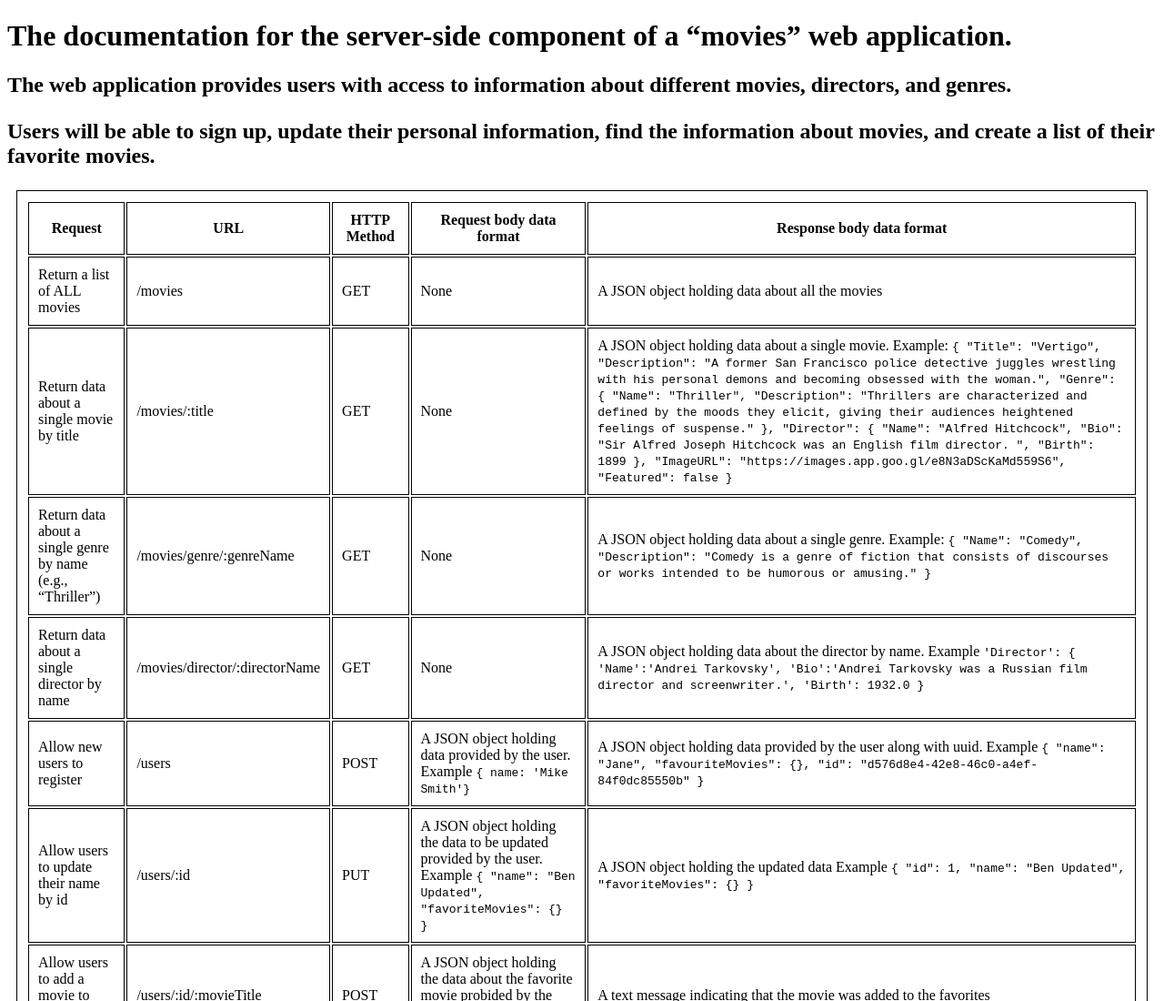
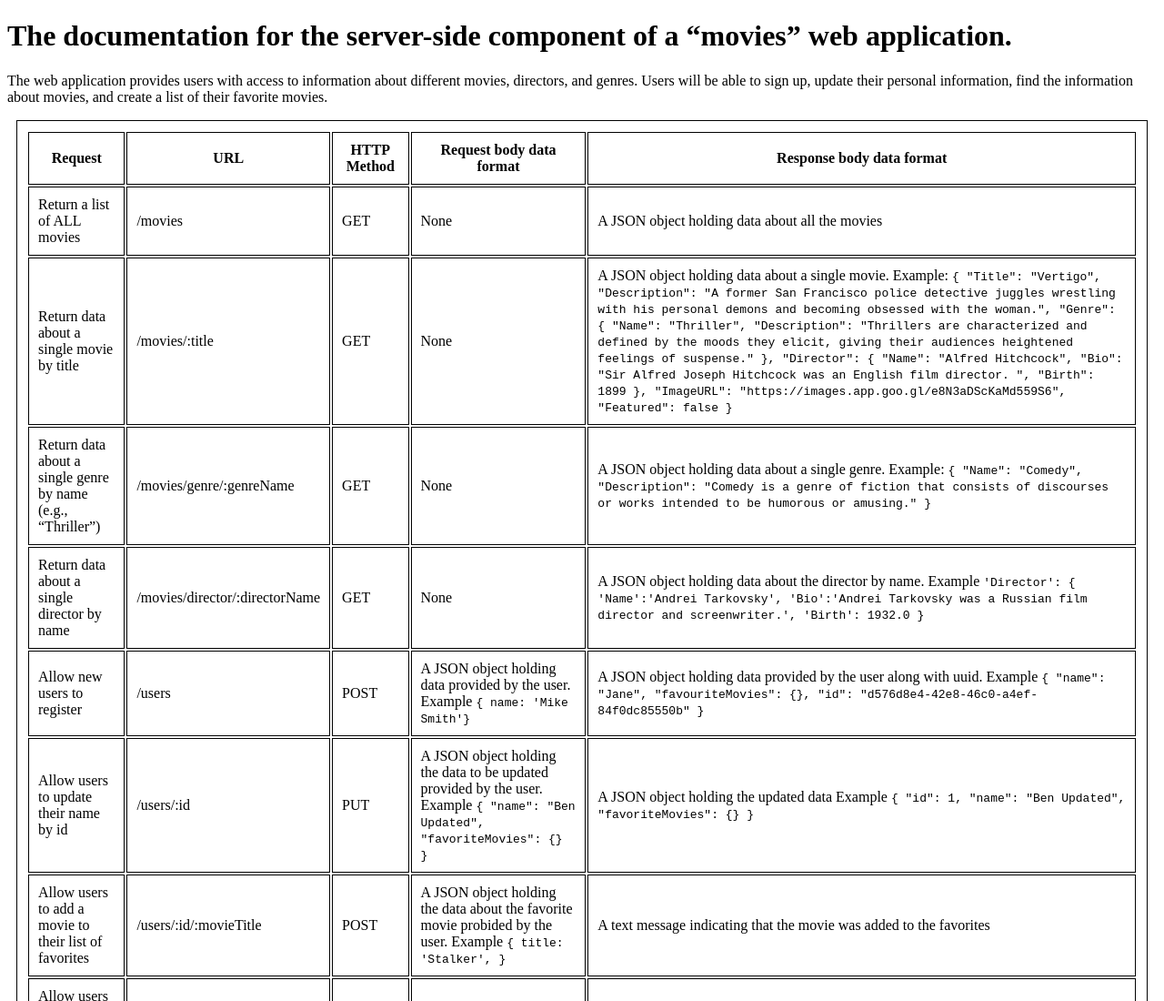
Before and after one commit to DevMarg/movie_api, a website: page public/documentation.html in a window 1280 px wide. Shown: the top 1100 px of the page at 91% size. Drawn offline with Linux system fonts and the light colour scheme.

Commit message:
Removed redundant paragraph
Removed redundant paragraph

```diff
--- a/public/documentation.html
+++ b/public/documentation.html
@@ -24,15 +24,12 @@
     </header>
 
     <main>
-      <h2>
+      <p>
         The web application provides users with access to information about
-        different movies, directors, and genres.
-        <p>
-          Users will be able to sign up, update their personal information, find
-          the information about movies, and create a list of their favorite
-          movies.
-        </p>
-      </h2>
+        different movies, directors, and genres. Users will be able to sign up,
+        update their personal information, find the information about movies,
+        and create a list of their favorite movies.
+      </p>
 
       <table>
         <thead>
```
